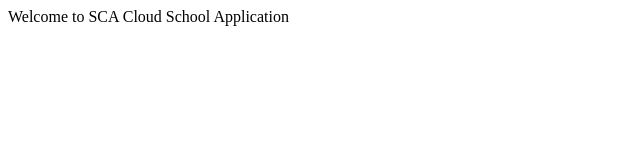
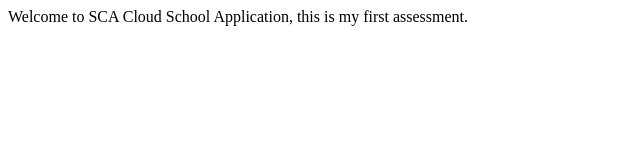
Before and after one commit to Taimaks/Cloud-School-Application, a plain HTML site: page docker/index.html in a window 1280 px wide. Shown: the whole page, without its empty margins (0-640 px from the left). Drawn offline with Linux system fonts and the light colour scheme.

Commit message:
Update index.html

```diff
--- a/docker/index.html
+++ b/docker/index.html
@@ -1,9 +1,9 @@
 <!DOCTYPE html>
 <html>
     <head>
-        <title>Basic Web Page</title>
+        <title>Welcome</title>
     </head>
     <body>
-Welcome to SCA Cloud School Application
+Welcome to SCA Cloud School Application, this is my first assessment.
     </body>
 </html>
```
